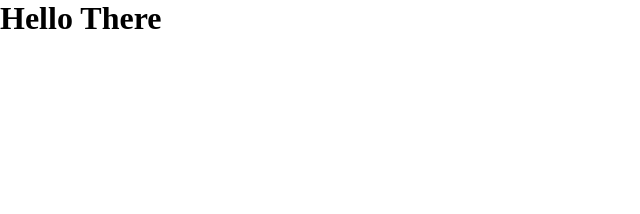
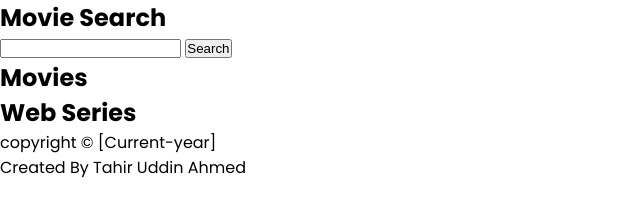
Before and after one commit to TahirUddinAhmed/30-Days-Of-Javascript, a plain HTML site: page ChaiCode 30Day Challenge/Day 25 - Project 2 - Movie Search App/index.html in a window 1280 px wide. Shown: the whole page, without its empty margins (0-640 px from the left). Drawn offline with Linux system fonts and the light colour scheme.

Commit message:
Project HTML structure

```diff
--- a/ChaiCode 30Day Challenge/Day 25 - Project 2 - Movie Search App/css/style.css
+++ b/ChaiCode 30Day Challenge/Day 25 - Project 2 - Movie Search App/css/style.css
@@ -1,6 +1,12 @@
+@import url('https://fonts.googleapis.com/css2?family=Poppins:ital,wght@0,200;0,300;0,400;0,500;0,600;0,700;0,800;0,900;1,200;1,300;1,400;1,500;1,600;1,700;1,800&display=swap');
+
 * {
     margin: 0;
     padding: 0;
     box-sizing: border-box;
     outline: none;
 }
+
+body {
+    font-family: "Poppins", system-ui;
+}
--- a/ChaiCode 30Day Challenge/Day 25 - Project 2 - Movie Search App/index.html
+++ b/ChaiCode 30Day Challenge/Day 25 - Project 2 - Movie Search App/index.html
@@ -8,7 +8,48 @@
      <link rel="stylesheet" href="./css/style.css">
 </head>
 <body>
-    <h1>Hello There</h1>
+    <!-- Header -->
+    <header>
+        <div>
+            <h2>Movie Search</h2>
+            <!-- Logo -->
+        </div>
+        <div>
+            <form action="" id="searchMovies">
+                <input type="search" name="" id="">
+                <button type="submit">Search</button>
+            </form>
+            <!-- search Bar -->
+        </div>
+    </header>
+    <!-- Header! -->
+
+    <!-- Main -->
+    <main>
+        <!-- Movies -->
+        <div class="container">
+            <!-- Movies -->
+            <div class="latest-movies">
+                <h2>Movies</h2>
+
+            </div>
+
+            <!-- Web Series -->
+            <div class="web-series">
+                <h2>Web Series</h2>
+            </div>
+        </div>
+
+    </main>
+    <!-- Main! -->
+
+    <!-- Footer -->
+    <footer>
+       <p class="copyright">copyright &copy; [Current-year]</p>
+       <p>Created By <span class="developer">Tahir Uddin Ahmed</span></p>
+    </footer>
+    <!-- Footer! -->
+
 </body>
 <!-- Script -->
  <script src="./js/app.js"></script>
```
